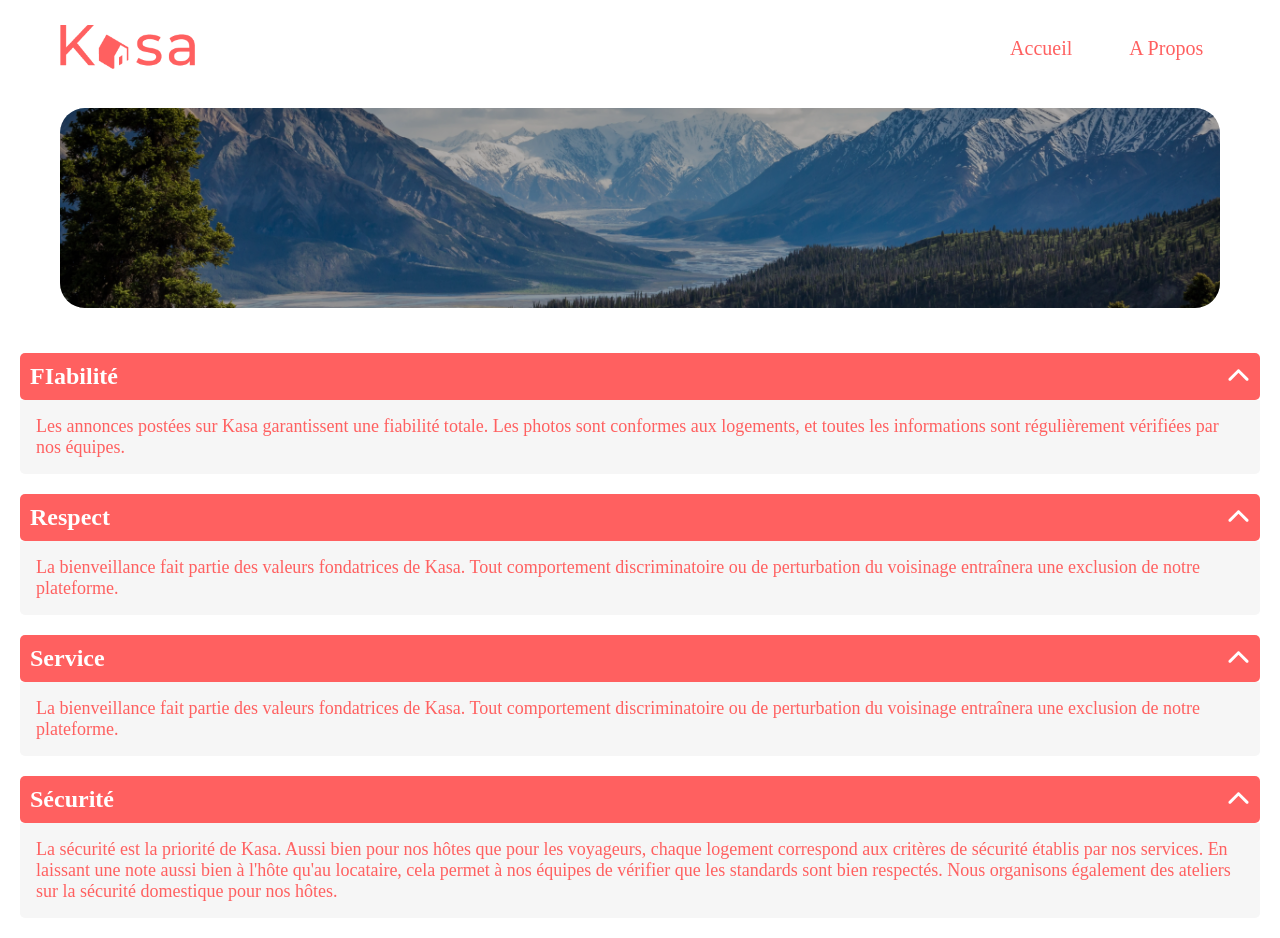
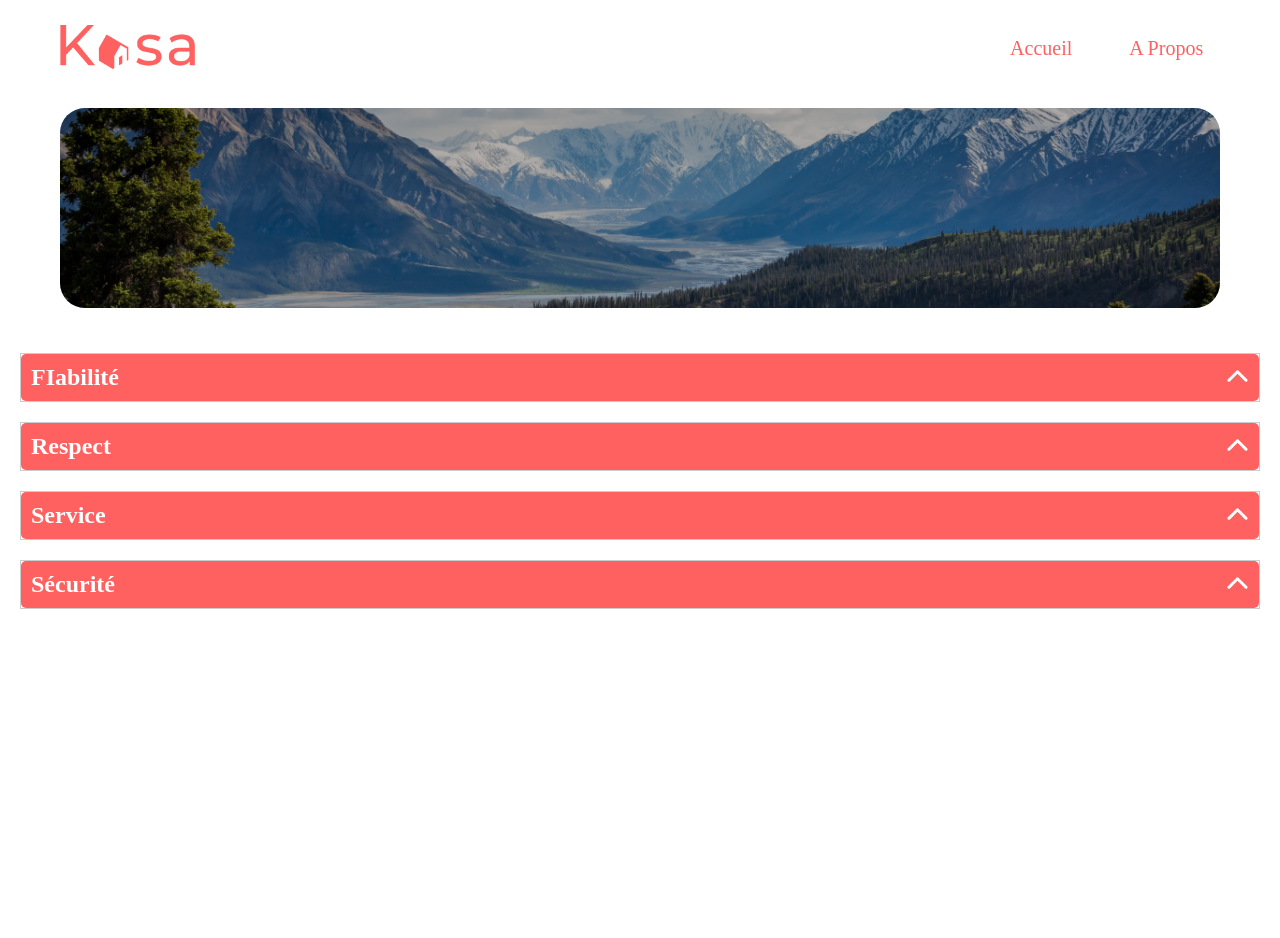
Before and after one commit to Mishou23/OpenClassroomProject8, a React (Vite) app: page /about in a window 1280 px wide. After the commit the page ends 800 px from the top, so only its background shows below. Built offline with nearby package versions, Linux system fonts and the light colour scheme; a web font is replaced by a local one.

Commit message:
About Page Dropdown list fully functional & State used

```diff
--- a/src/components/About/collapse.jsx
+++ b/src/components/About/collapse.jsx
@@ -1,10 +1,23 @@
+import React, { useState } from 'react';
 import './style.css';
 
 export default function Collapse() {
+  // State to track whether each dropdown is open or closed
+  const [dropdown1Open, setDropdown1Open] = useState(false);
+  const [dropdown2Open, setDropdown2Open] = useState(false);
+  const [dropdown3Open, setDropdown3Open] = useState(false);
+  const [dropdown4Open, setDropdown4Open] = useState(false);
+
+  // Function to toggle the dropdown's open/closed state
+  const toggleDropdown1 = () => setDropdown1Open(!dropdown1Open);
+  const toggleDropdown2 = () => setDropdown2Open(!dropdown2Open);
+  const toggleDropdown3 = () => setDropdown3Open(!dropdown3Open);
+  const toggleDropdown4 = () => setDropdown4Open(!dropdown4Open);
+
   return (
     <div className='container'>
-      <div className='dropdown'>
-      <div className='title'>
+      <div className={`dropdown ${dropdown1Open ? 'open' : ''}`}>
+        <div className='title' onClick={toggleDropdown1}>
           <h1>FIabilité</h1>
           <div className='chevron'>
             <svg xmlns="http://www.w3.org/2000/svg" height="1em" viewBox="0 0 512 512">
@@ -15,13 +28,13 @@ export default function Collapse() {
         </div>
         <div className='list'>
           <div className='details'>
-        <p>Les annonces postées sur Kasa garantissent une fiabilité totale. Les photos sont conformes aux logements, et toutes les informations sont régulièrement vérifiées  par nos équipes.</p>
+            <p>Les annonces postées sur Kasa garantissent une fiabilité totale. Les photos sont conformes aux logements, et toutes les informations sont régulièrement vérifiées par nos équipes.</p>
           </div>
         </div>
       </div>
 
-      <div className='dropdown'>
-      <div className='title'>
+      <div className={`dropdown ${dropdown2Open ? 'open' : ''}`}>
+        <div className='title' onClick={toggleDropdown2}>
           <h1>Respect</h1>
           <div className='chevron'>
             <svg xmlns="http://www.w3.org/2000/svg" height="1em" viewBox="0 0 512 512">
@@ -36,8 +49,9 @@ export default function Collapse() {
           </div>
         </div>
       </div>
-      <div className='dropdown'>
-      <div className='title'>
+
+      <div className={`dropdown ${dropdown3Open ? 'open' : ''}`}>
+        <div className='title' onClick={toggleDropdown3}>
           <h1>Service</h1>
           <div className='chevron'>
             <svg xmlns="http://www.w3.org/2000/svg" height="1em" viewBox="0 0 512 512">
@@ -52,8 +66,9 @@ export default function Collapse() {
           </div>
         </div>
       </div>
-      <div className='dropdown'>
-      <div className='title'>
+
+      <div className={`dropdown ${dropdown4Open ? 'open' : ''}`}>
+        <div className='title' onClick={toggleDropdown4}>
           <h1>Sécurité</h1>
           <div className='chevron'>
             <svg xmlns="http://www.w3.org/2000/svg" height="1em" viewBox="0 0 512 512">
@@ -68,8 +83,6 @@ export default function Collapse() {
           </div>
         </div>
       </div>
-
-
     </div>
   );
 }
--- a/src/components/About/style.css
+++ b/src/components/About/style.css
@@ -35,3 +35,40 @@
     font-weight: 400;
 
 }
+
+  .dropdown {
+    border: 1px solid #ccc;
+    margin-bottom: 10px;
+  }
+
+  .title {
+    display: flex;
+    align-items: center;
+    justify-content: space-between;
+    padding: 10px;
+    cursor: pointer;
+    background-color: #333;
+    color: #fff;
+  }
+
+  .title h1 {
+    margin: 0;
+  }
+
+  .chevron {
+    transition: transform 0.3s ease-in-out;
+  }
+
+  .open .chevron {
+    transform: rotate(180deg);
+  }
+
+  .list {
+    display: none;
+    padding: 10px;
+    background-color: #f5f5f5;
+  }
+
+  .open .list {
+    display: block;
+  }
```
Lines whose indentation alone changed are shown as unchanged.
